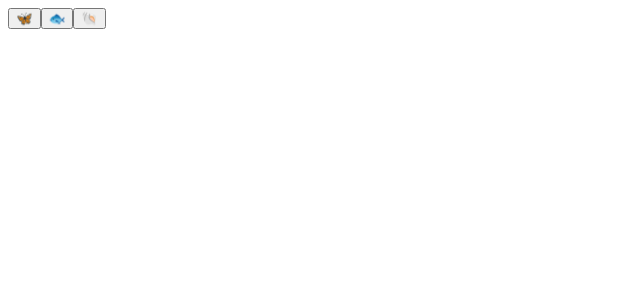
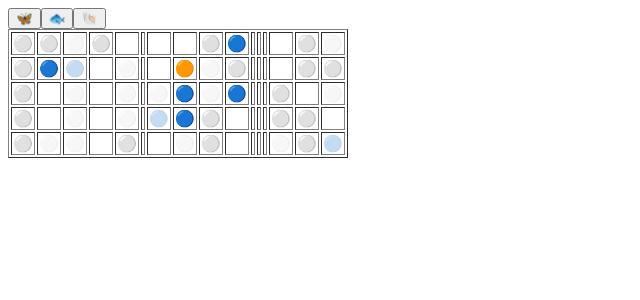
Before and after one commit to lanahrone/acnh-bestiary, a Vue app: page / in a window 1280 px wide. Shown: the top 300 px of the page, without its empty margins (0-640 px from the left). Built offline with nearby package versions, Linux system fonts and the light colour scheme.

Commit message:
Add localStorage

```diff
--- a/src/App.vue
+++ b/src/App.vue
@@ -18,11 +18,14 @@ export default {
     return {
       currentGrid: null,
       grids: {
-        insects: { width: 16, height: 5, label: "🦋", data: insects },
-        fishes: { width: 16, height: 5, label: "🐟", data: fishes },
-        deepsea: { width: 8, height: 5, label: "🐚", data: [] },
+        insects: { type: "insects", width: 16, height: 5, label: "🦋", data: insects },
+        fishes: { type: "fishes", width: 16, height: 5, label: "🐟", data: fishes },
+        deepsea: { type: "deepsea", width: 8, height: 5, label: "🐚", data: [] },
       }
     }
+  },
+  mounted() {
+    this.currentGrid = this.grids.insects
   }
 }
 </script>
--- a/src/components/TheGrid.vue
+++ b/src/components/TheGrid.vue
@@ -1,7 +1,7 @@
 <template>
     <table border="1">
         <tr v-for="(r, rIndex) in Array(grid.height)" :key="`row${rIndex}`">
-            <td v-for="(c, cIndex) in Array(grid.width)" :key="`cell${cIndex}`">
+            <td v-for="(c, cIndex) in Array(grid.width)" :key="`cell${cIndex}`" @click="toggleOwnership(items[rIndex][cIndex].id)">
                 <TheCell :item="items[rIndex][cIndex]"></TheCell>
             </td>
         </tr>
@@ -28,6 +28,33 @@ export default {
                 }
             })
             return items
+        },
+        savedData() {
+            return window.localStorage[this.grid.type]
+        }
+    },
+    created() {
+        this.initLocalStorage(this.grid)
+    },
+    watch: {
+        grid(newGrid) {
+            this.initLocalStorage(newGrid)
+        }
+    },
+    methods: {
+        initLocalStorage(grid) {
+            grid.data.forEach((item) => {
+                const key = `${grid.type}_${item.id}`
+                if (window.localStorage[key] === null || window.localStorage[key] === undefined) {
+                    window.localStorage.setItem(key, 0)
+                }
+            })
+        },
+        toggleOwnership(itemId) {
+            const key = `${this.grid.type}_${itemId}`
+            const currentValue = window.localStorage[key]
+            window.localStorage.setItem(key, currentValue === "0" ? "1" : "0")
+            this.$forceUpdate()
         }
     }
 }
```
